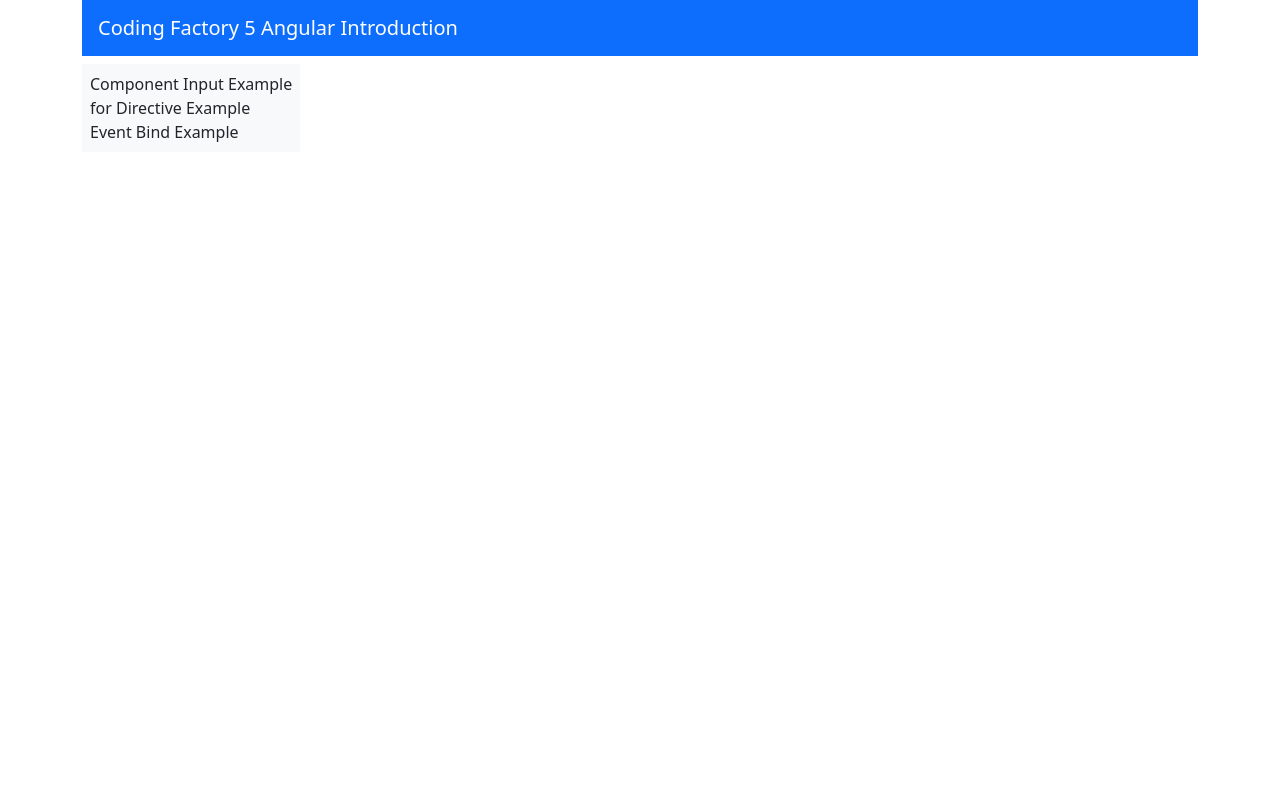
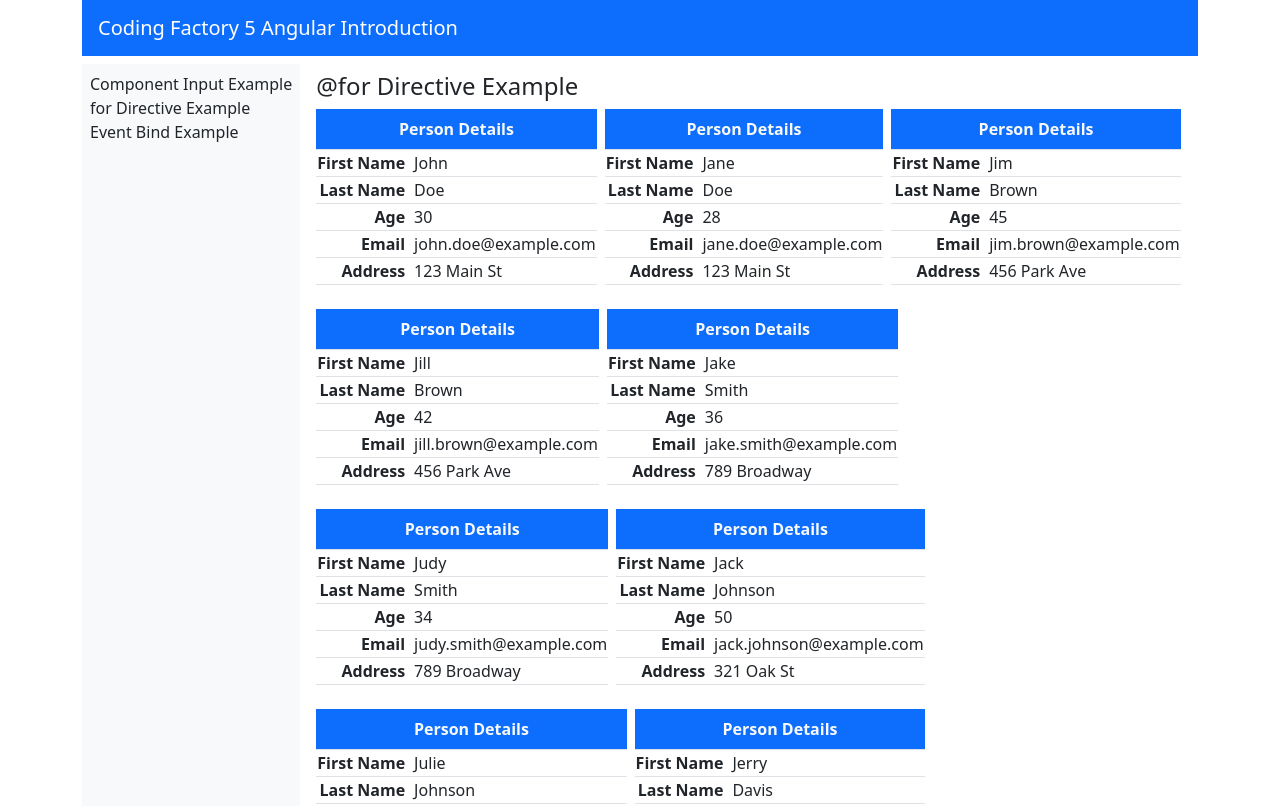
Before and after one commit to GregoryPerifanos/angular-introduction, an Angular app: page /for-directive-example in a window 1280 px wide. Before the commit this address led to /. Shown: the top 806 px of the page. Built offline with nearby package versions, Linux system fonts and the light colour scheme.

Commit message:
routing primer finish

```diff
--- a/src/app/app.component.html
+++ b/src/app/app.component.html
@@ -7,8 +7,8 @@
 
   <div class="d-flex flex-row gap-2">
     <div class="d-flex flex-column text-nowrap bg-light p-2">
-      <span role="button">Component Input Example</span>
-      <span role="button">{{ 'for'}} Directive Example</span>
+      <span role="button" routerLink="component-input-example">Component Input Example</span>
+      <span role="button" routerLink="for-directive-example">{{ 'for'}} Directive Example</span>
       <span role="button" routerLink="event-bind-example">Event Bind Example</span>
     </div>
     <div class="flex-grow-1 p-2 text-nowrap">
--- a/src/app/app.component.ts
+++ b/src/app/app.component.ts
@@ -8,101 +8,14 @@ import { RouterLink, RouterOutlet } from '@angular/router';
   selector: 'app-root',
   standalone: true,
   imports: [RouterLink,
-     RouterOutlet,
-     PersonTableComponent, EventBindExampleComponent],
+            RouterOutlet,
+            PersonTableComponent,
+             EventBindExampleComponent
+    ],
   templateUrl: './app.component.html',
   styleUrl: './app.component.css'
 })
 export class AppComponent {
 
 
-  person0 = {
-     givenName: 'Gregory',
-    surName: 'Perifanos',
-    age: 35,
-    email:'greg_pery@hotmail.com',
-    address: 'Athens, Greece'
-   };
-
-   person1 = {
-    givenName: 'John',
-    surName: 'Doh',
-    age: 0x25,
-    email:'john@example.com',
-    address: 'New York, USA'
-   };
-
-   users: Person[] = [
-    {
-      givenName: 'John',
-      surName: 'Doe',
-      age: 30,
-      email: 'john.doe@example.com',
-      address: '123 Main St',
-    },
-    {
-      givenName: 'Jane',
-      surName: 'Doe',
-      age: 28,
-      email: 'jane.doe@example.com',
-      address: '123 Main St',
-    },
-    {
-      givenName: 'Jim',
-      surName: 'Brown',
-      age: 45,
-      email: 'jim.brown@example.com',
-      address: '456 Park Ave',
-    },
-    {
-      givenName: 'Jill',
-      surName: 'Brown',
-      age: 42,
-      email: 'jill.brown@example.com',
-      address: '456 Park Ave',
-    },
-    {
-      givenName: 'Jake',
-      surName: 'Smith',
-      age: 36,
-      email: 'jake.smith@example.com',
-      address: '789 Broadway',
-    },
-    {
-      givenName: 'Judy',
-      surName: 'Smith',
-      age: 34,
-      email: 'judy.smith@example.com',
-      address: '789 Broadway',
-    },
-    {
-      givenName: 'Jack',
-      surName: 'Johnson',
-      age: 50,
-      email: 'jack.johnson@example.com',
-      address: '321 Oak St',
-    },
-    {
-      givenName: 'Julie',
-      surName: 'Johnson',
-      age: 48,
-      email: 'julie.johnson@example.com',
-      address: '321 Oak St',
-    },
-    {
-      givenName: 'Jerry',
-      surName: 'Davis',
-      age: 55,
-      email: 'jerry.davis@example.com',
-      address: '654 Pine St',
-    },
-    {
-      givenName: 'June',
-      surName: 'Davis',
-      age: 53,
-      email: 'june.davis@example.com',
-      address: '654 Pine St',
-    },
-  ];
-
 }
--- /dev/null
+++ b/src/app/components/component-input-example/component-input-example.component.html
@@ -0,0 +1,7 @@
+<h4>Component Input Example</h4>
+
+  <div class="d-flex gap-5 text-nowrap">
+<app-person-table [person]="person0"></app-person-table>
+<app-person-table [person]="person2"></app-person-table>
+<app-person-table [person]="person1"></app-person-table>
+</div>
--- /dev/null
+++ b/src/app/components/component-input-example/component-input-example.component.ts
@@ -0,0 +1,34 @@
+import { Component } from '@angular/core';
+import { PersonTableComponent } from '../person-table/person-table.component';
+
+@Component({
+  selector: 'app-component-input-example',
+  standalone: true,
+  imports: [PersonTableComponent],
+  templateUrl: './component-input-example.component.html',
+  styleUrl: './component-input-example.component.css'
+})
+export class ComponentInputExampleComponent {
+  person0 = {
+    givenName: 'Gregory',
+   surName: 'Perifanos',
+   age: 35,
+   email:'greg_pery@hotmail.com',
+   address: 'Athens, Greece'
+  };
+
+  person1 = {
+   givenName: 'John',
+   surName: 'Doh',
+   age: 0x25,
+   email:'john@example.com',
+   address: 'New York, USA'
+  };
+  person2 = {
+    givenName: 'Jane',
+    surName: 'Doh',
+    age: 36,
+    email:'jane@example.com',
+    address: 'New York, USA'
+   };
+}
--- a/src/app/components/event-bind-example/event-bind-example.component.html
+++ b/src/app/components/event-bind-example/event-bind-example.component.html
@@ -15,7 +15,7 @@
     (click)="resetTimes()"
     >Reset</button>
 
-    <div class="mt-2 mb-2 d-flex flex-column gap-2 w-25">
+    <div class="mt-2 mb-2 d-flex flex-column gap-2 w-30">
         <input type="text"  class="form-control"
         (input)="onUserInput($event)"/>
         @if(!userInput) {
--- /dev/null
+++ b/src/app/components/for-directive-example/for-directive-example.component.html
@@ -0,0 +1,11 @@
+<h4>{{ "@for" }} Directive Example</h4>
+
+  <div class="d-flex flex-wrap text-nowrap gap-2">
+
+    @for (user of users; track user) {
+
+      <app-person-table [person]="user"></app-person-table>
+
+    }
+
+  </div>
--- /dev/null
+++ b/src/app/components/for-directive-example/for-directive-example.component.ts
@@ -0,0 +1,85 @@
+import { Component } from '@angular/core';
+import { Person } from 'src/app/shared/interfaces/person';
+import { PersonTableComponent } from '../person-table/person-table.component';
+
+@Component({
+  selector: 'app-for-directive-example',
+  standalone: true,
+  imports: [PersonTableComponent],
+  templateUrl: './for-directive-example.component.html',
+  styleUrl: './for-directive-example.component.css'
+})
+export class ForDirectiveExampleComponent {
+  users: Person[] = [
+    {
+      givenName: 'John',
+      surName: 'Doe',
+      age: 30,
+      email: 'john.doe@example.com',
+      address: '123 Main St',
+    },
+    {
+      givenName: 'Jane',
+      surName: 'Doe',
+      age: 28,
+      email: 'jane.doe@example.com',
+      address: '123 Main St',
+    },
+    {
+      givenName: 'Jim',
+      surName: 'Brown',
+      age: 45,
+      email: 'jim.brown@example.com',
+      address: '456 Park Ave',
+    },
+    {
+      givenName: 'Jill',
+      surName: 'Brown',
+      age: 42,
+      email: 'jill.brown@example.com',
+      address: '456 Park Ave',
+    },
+    {
+      givenName: 'Jake',
+      surName: 'Smith',
+      age: 36,
+      email: 'jake.smith@example.com',
+      address: '789 Broadway',
+    },
+    {
+      givenName: 'Judy',
+      surName: 'Smith',
+      age: 34,
+      email: 'judy.smith@example.com',
+      address: '789 Broadway',
+    },
+    {
+      givenName: 'Jack',
+      surName: 'Johnson',
+      age: 50,
+      email: 'jack.johnson@example.com',
+      address: '321 Oak St',
+    },
+    {
+      givenName: 'Julie',
+      surName: 'Johnson',
+      age: 48,
+      email: 'julie.johnson@example.com',
+      address: '321 Oak St',
+    },
+    {
+      givenName: 'Jerry',
+      surName: 'Davis',
+      age: 55,
+      email: 'jerry.davis@example.com',
+      address: '654 Pine St',
+    },
+    {
+      givenName: 'June',
+      surName: 'Davis',
+      age: 53,
+      email: 'june.davis@example.com',
+      address: '654 Pine St',
+    },
+  ];
+}
```
Also changed, not shown: src/app/app.routes.ts (+5 -2 lines), src/app/components/component-input-example/component-input-example.component.css (added), src/app/components/for-directive-example/for-directive-example.component.css (added), 1 other file (tests, documents, lock files or other folders).
